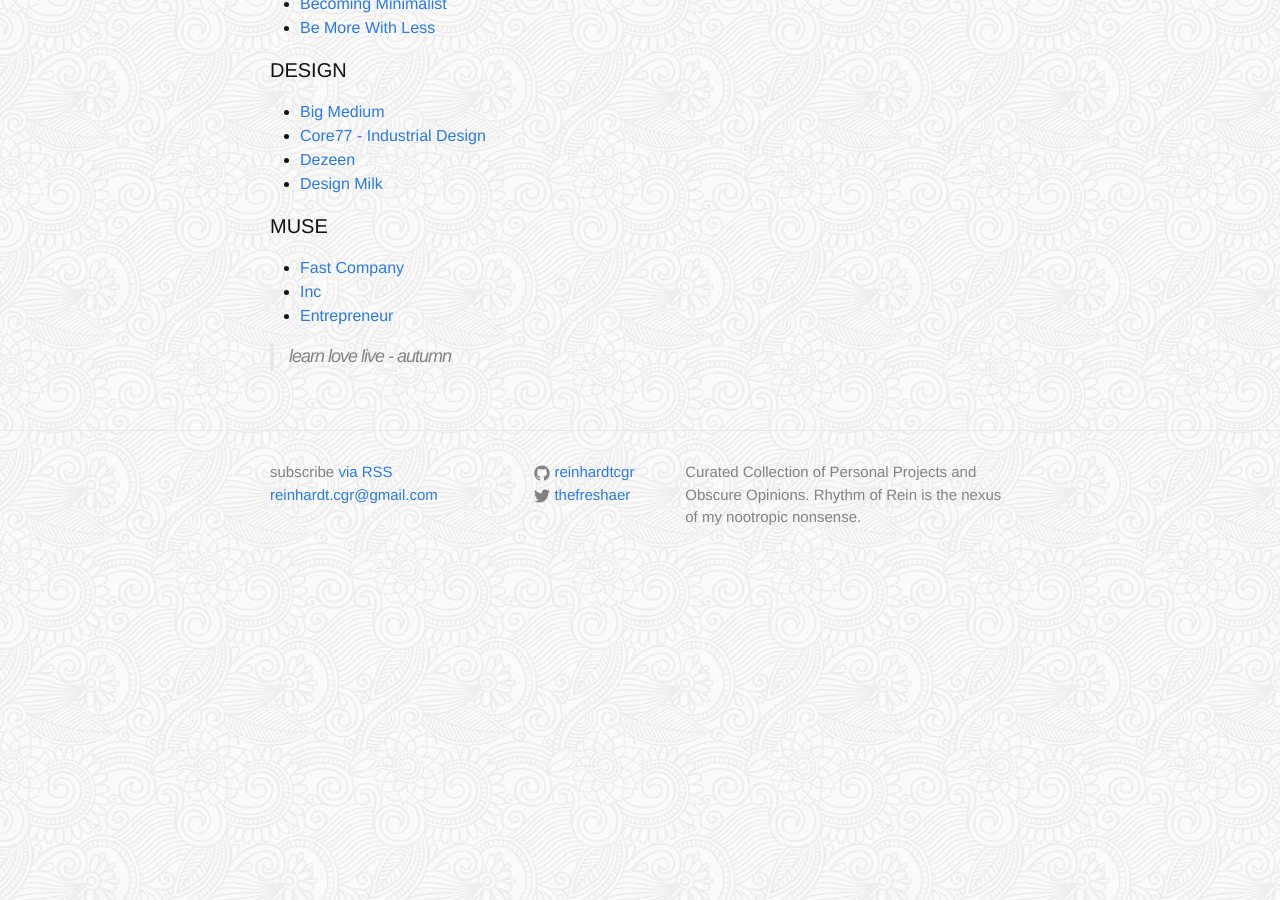
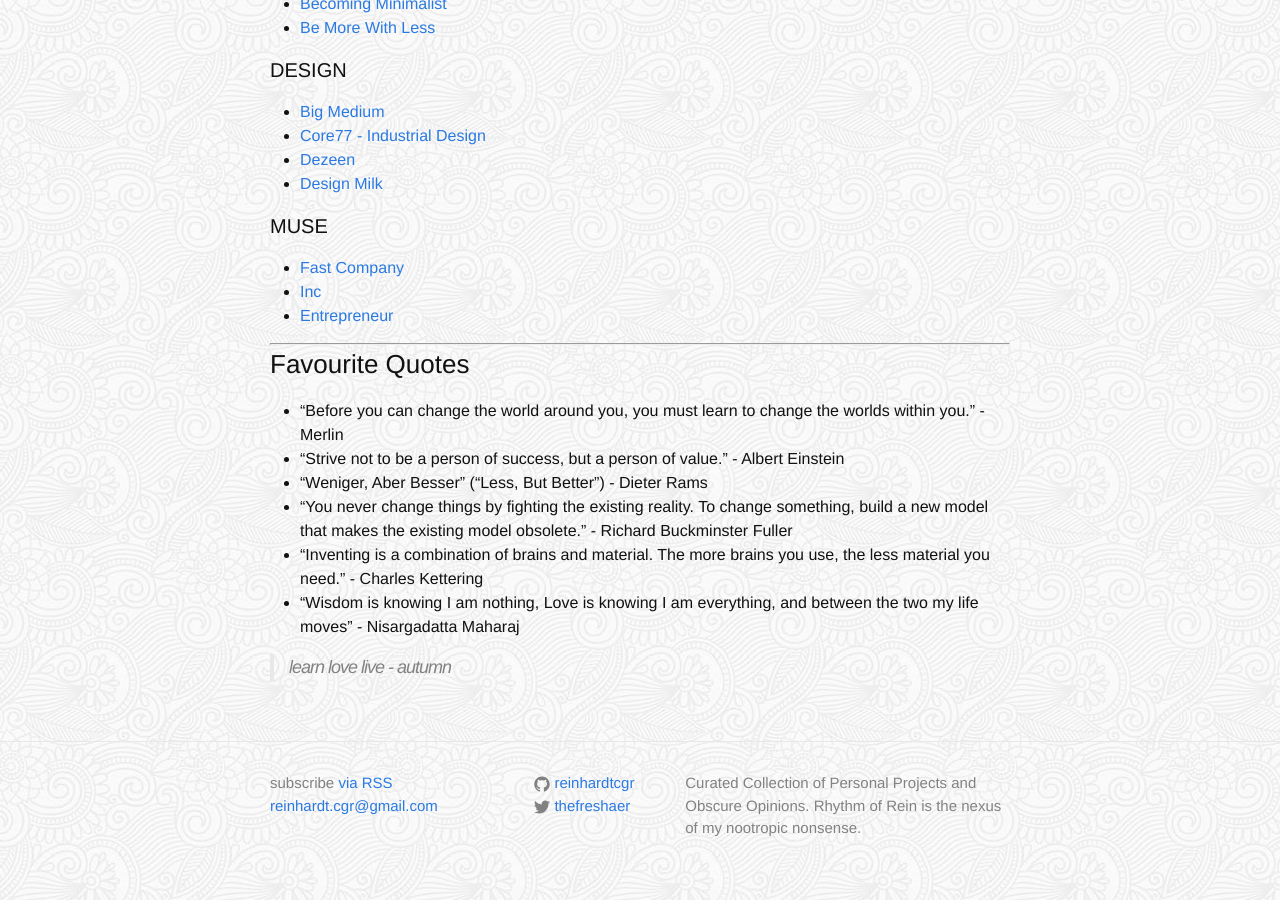
Before and after one commit to reinhardt021/reinhardt021.github.io, a Jekyll site: the page built from about.md, in a window 1280 px wide and 900 px high, scrolled down 1125 px. Built offline with Jekyll 4.4.1, drawn with Linux system fonts in a browser that asks for light colours.

Commit message:
Added some quotes to my about page

```diff
--- a/about.md
+++ b/about.md
@@ -64,6 +64,15 @@
 - <a href="http://www.inc.com/">Inc</a>
 - <a href= "http://www.entrepreneur.com/">Entrepreneur</a>
 
+---------
 
+### Favourite Quotes
+
+- "Before you can change the world around you, you must learn to change the worlds within you." - Merlin
+- "Strive not to be a person of success, but a person of value." - Albert Einstein
+- "Weniger, Aber Besser" ("Less, But Better") - Dieter Rams
+- "You never change things by fighting the existing reality. To change something, build a new model that makes the existing model obsolete." - Richard Buckminster Fuller
+- "Inventing is a combination of brains and material. The more brains you use, the less material you need." - Charles Kettering
+- "Wisdom is knowing I am nothing, Love is knowing I am everything, and between the two my life moves" - Nisargadatta Maharaj
 
 > _learn love live - autumn_
```
